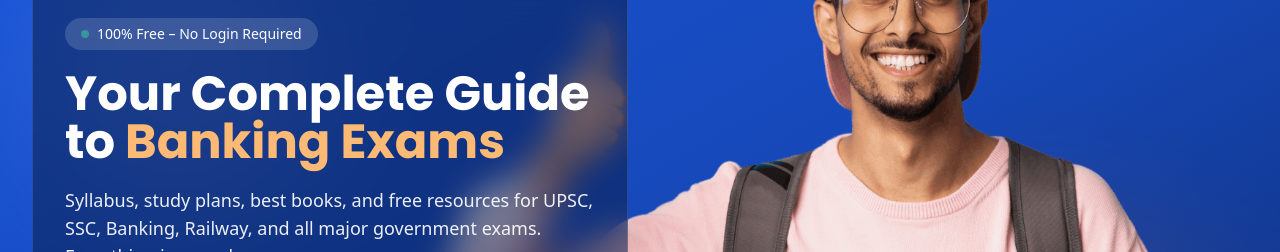
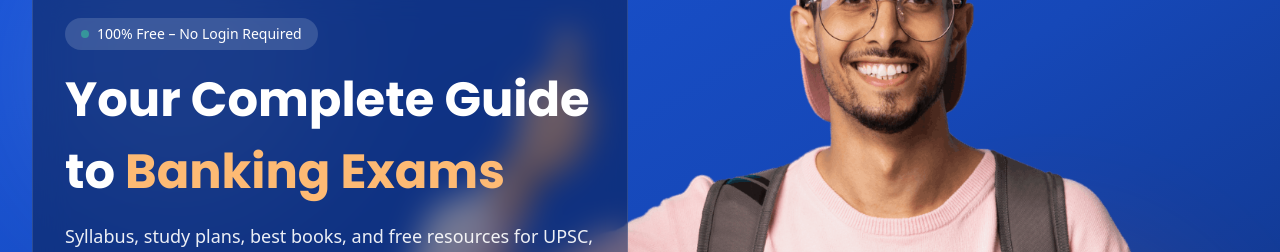
Before and after one commit to abhijitp189/Sarkaripath, a Next.js app: page / in a window 1280 px wide. Shown: the part 320-572 px from the top of the page. Built offline with nearby package versions, Linux system fonts and the light colour scheme; no server answers.

Commit message:
Fix text spacing

```diff
--- a/app/page.tsx
+++ b/app/page.tsx
@@ -75,10 +75,10 @@
                   <span className="w-2 h-2 bg-emerald-400 rounded-full animate-pulse" />
                   100% Free – No Login Required
                 </div>
-                <h1 className="text-4xl sm:text-5xl font-heading font-bold leading-tight mb-5 text-white">
+                <h1 className="text-4xl sm:text-5xl font-heading font-bold mb-5 text-white" style={{ lineHeight: '1.25' }}>
                   Your Complete Guide
-                  <br className="hidden sm:block" />
-                  to <AnimatedExamText />
+                  <br />
+                  <span className="block mt-3">to <AnimatedExamText /></span>
                 </h1>
                 <p className="text-base sm:text-lg leading-relaxed mb-7 max-w-xl" style={{ color: 'rgba(255,255,255,0.92)' }}>
                   Syllabus, study plans, best books, and free resources for UPSC, SSC, Banking, Railway, and all major government exams. Everything in one place.
```
